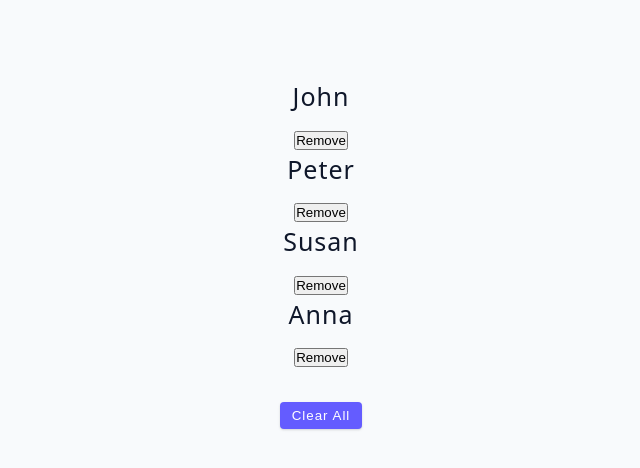
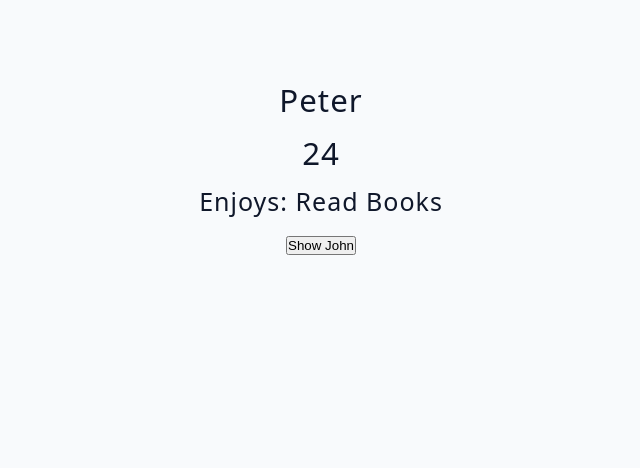
Before and after one commit to AidenLuce/advanced-react-tutorial, a React (Vite) app: page / in a window 1280 px wide. Shown: the top 468 px of the page, without its empty margins (319-959 px from the left). Built offline with nearby package versions, Linux system fonts and the light colour scheme.

Commit message:
useState object setup

```diff
--- a/src/App.jsx
+++ b/src/App.jsx
@@ -1,4 +1,4 @@
-import Starter from './tutorial/01-useState/starter/03-useState-array.jsx'
+import Starter from './tutorial/01-useState/starter/04-useState-object.jsx'
 
 function App() {
   return (
--- a/src/tutorial/01-useState/starter/04-useState-object.jsx
+++ b/src/tutorial/01-useState/starter/04-useState-object.jsx
@@ -1,7 +1,24 @@
 import { useState } from 'react';
 
 const UseStateObject = () => {
-  return <h2>useState object example</h2>;
+  const[name, setName]=useState('Peter')
+  const[age, setAge]=useState(24)
+  const[hobby, setHobby]=useState('read books')
+
+  const displayPerson=()=>{
+    setName('john')
+    setAge(28)
+    setHobby('scream at the computer')
+  }
+
+  return (
+      <>
+        <h3>{name}</h3>
+        <h3>{age}</h3>
+        <h4>Enjoys: {hobby}</h4>
+        <button type='button' onClick={displayPerson}>Show John</button>
+      </>
+      );
 };
 
 export default UseStateObject;
```
